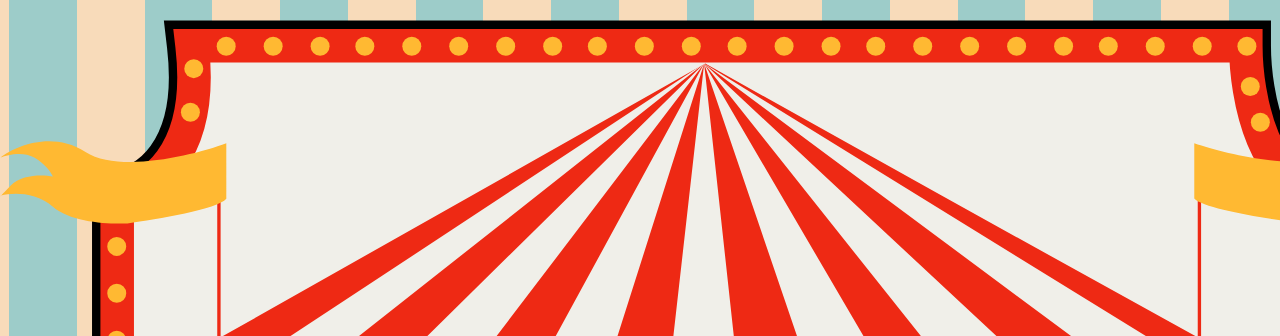
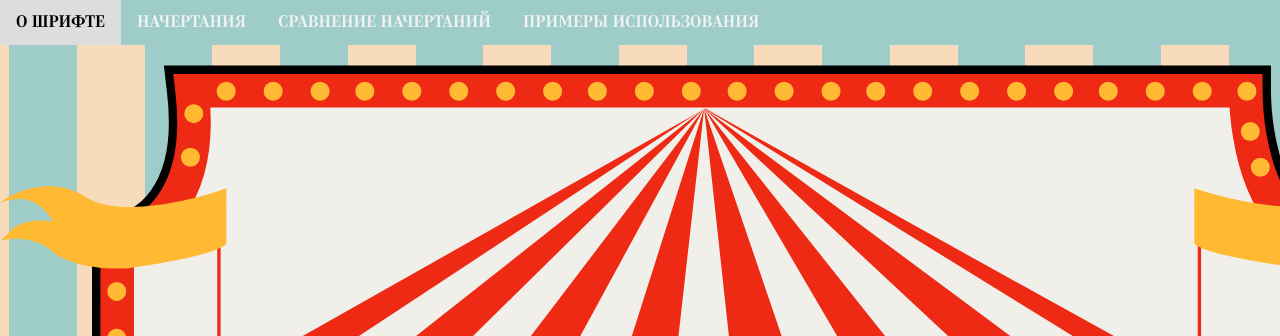
Before and after one commit to dpk1501/Landing-Kazimir, a plain HTML site: page index.html in a window 1280 px wide. Shown: the top 336 px of the page. Drawn offline with Linux system fonts and the light colour scheme.

Commit message:
Update index.html

```diff
--- a/index.html
+++ b/index.html
@@ -3,11 +3,19 @@
 <meta charset="UTF-8">
 <head>
   <title>Kazimir</title>
-  <link rel="icon" type="image/x-icon" href="/images/favicon.ico">
+  <link rel="icon" type="image/x-icon" href="images/favicon.ico">
   <link rel="stylesheet" href="stylesheets/style.css">
 </head>
 <body>
-
+<section class="menu">
+  <div class="navbar">
+    <a href="#about">О ШРИФТЕ</a>
+    <a href="#types">НАЧЕРТАНИЯ</a>
+    <a href="#compare">СРАВНЕНИЕ НАЧЕРТАНИЙ</a>
+    <a href="#examples">ПРИМЕРЫ ИСПОЛЬЗОВАНИЯ</a>
+  </div>
+</section>
+</div>
 <h1 class="K">K</h1>
 <h1 class="A1">A</h1>
 <h1 class="a2">a</h1>
@@ -42,7 +50,7 @@
 <!-- блок 2 -->
 <section class="block_2">
   <div class="rectangle">
-      <h2 class="about">О ШРИФТЕ</h2>
+      <h2 class="about" id="about">О ШРИФТЕ</h2>
       <p class="text">статичная контрастная антиква
       <br>с пятью начертаниями различной
       <br>насыщенности от светлого до жирного
@@ -91,7 +99,7 @@
 
 <!-- блок 3 -->
 <section class="block_3">
-  <h2 class="types">НАЧЕРТАНИЯ</h2>
+  <h2 class="types" id="types">НАЧЕРТАНИЯ</h2>
 
   <img class="curtains" src="images/curtains.svg">
 
@@ -255,7 +263,7 @@
 
 <!-- блок 4 -->
 <section class="block_4">
-  <h1 class="compare">СРАВНЕНИЕ НАЧЕРТАНИЙ</h1>
+  <h1 class="compare" id="compare">СРАВНЕНИЕ НАЧЕРТАНИЙ</h1>
   <h1 class="regular">a</h1>
   <h1 class="medium">a</h1>
   <h1 class="black">a</h1>
@@ -283,7 +291,7 @@
   <img class="star_2" src="images/star1.svg">
   <img class="direction_0" src="images/direction0.svg">
   <img class="direction_1" src="images/direction1.svg">
-  <h1 class="where">ГДЕ ПРИМЕНЯТЬ???</h1>
+  <h1 class="where" id="examples">ГДЕ ПРИМЕНЯТЬ???</h1>
   <h1 class="where_1">В АФИШАХ</h1>
 
   <div class="bar_1"></div>
```
